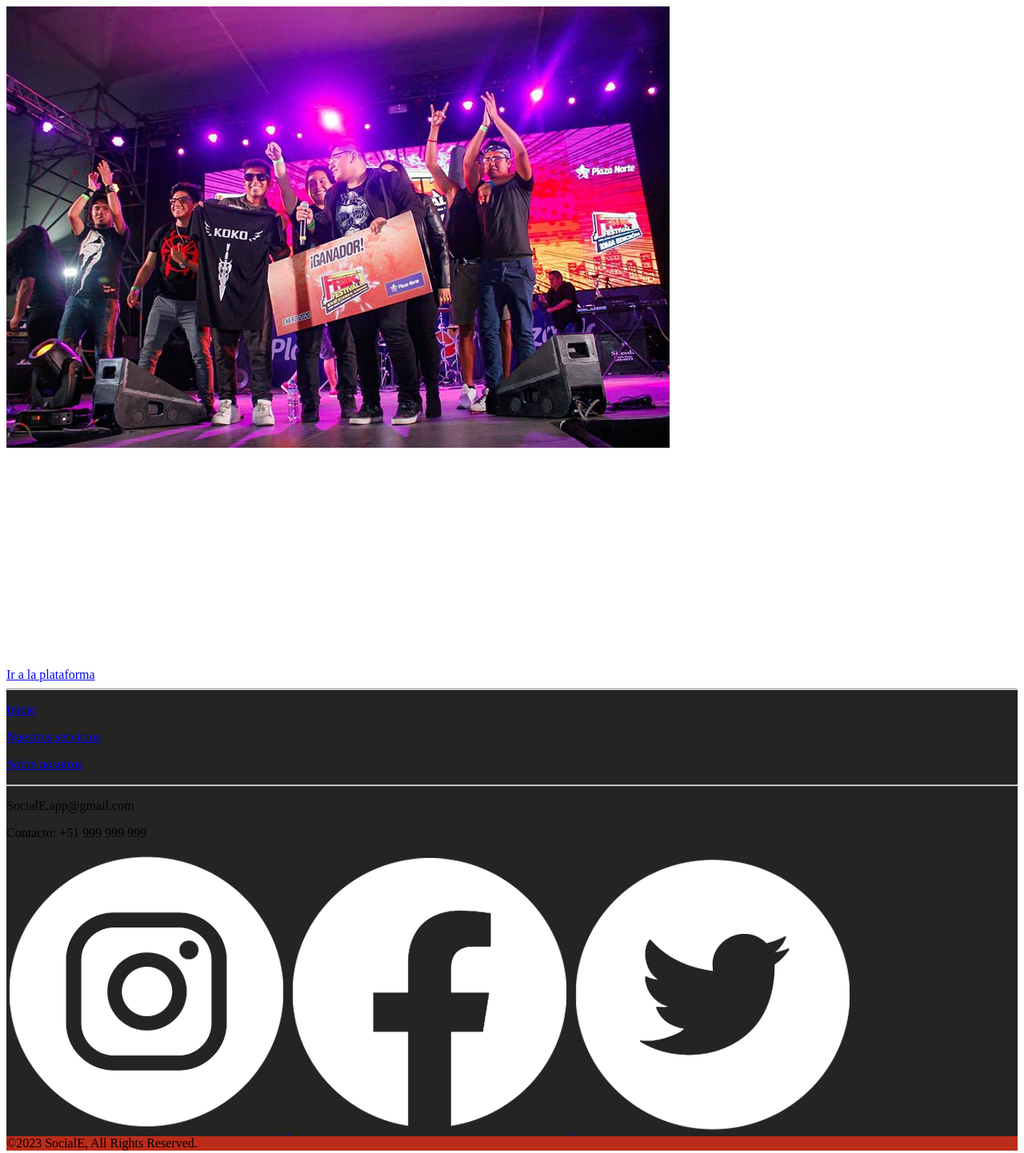
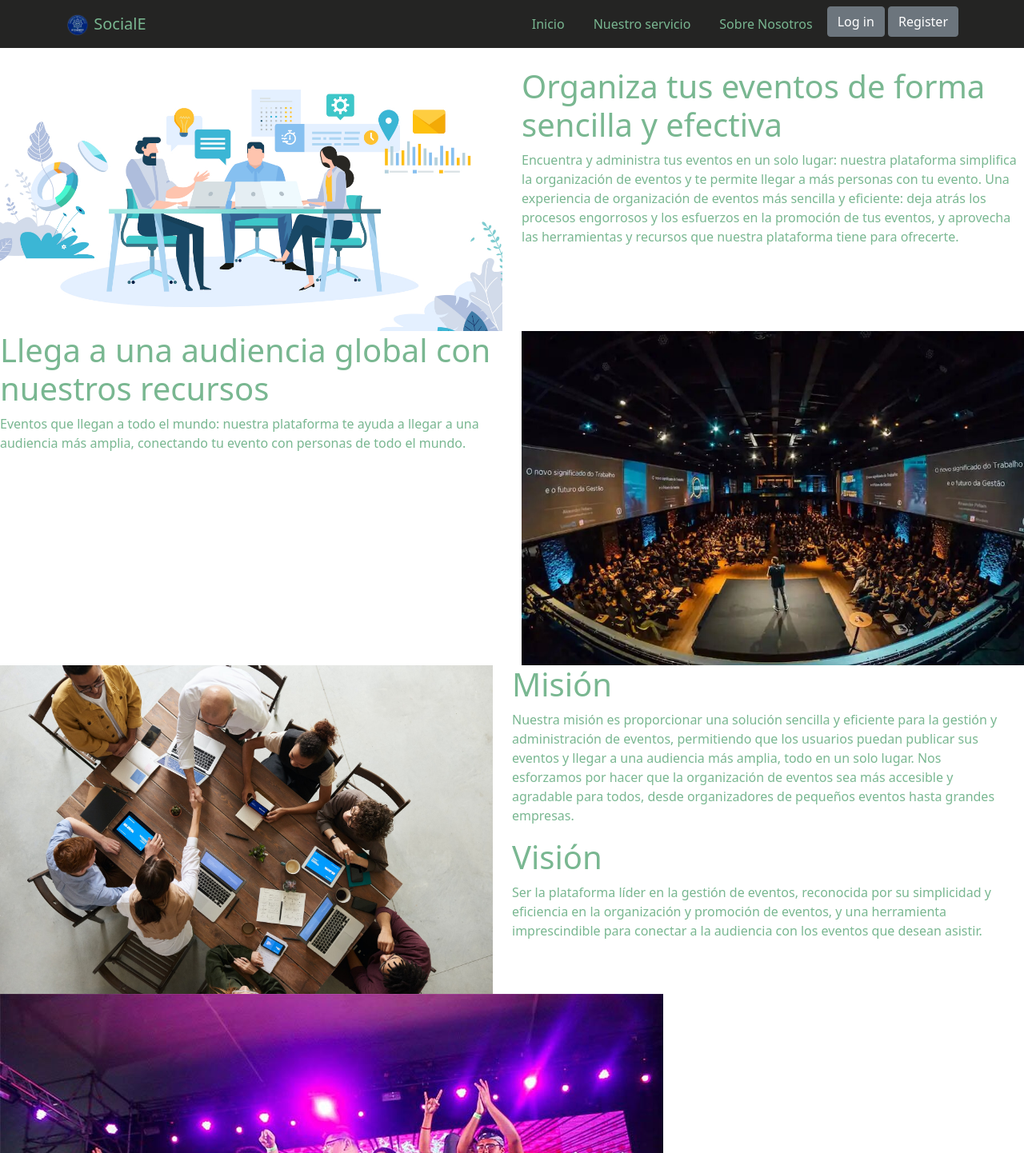
Before and after one commit to OnService-WS51/LandingPage.github.io, a plain HTML site: page index.html in a window 1280 px wide. Shown: the top 1442 px of the page at 80% size. Drawn offline with nearby package versions, Linux system fonts and the light colour scheme.

Commit message:
Actualización del Landing Page
Añadido del <html> porque alguien lo arreglo.
Añadido de la sección "Organiza tus eventos de forma divertida y sencilla"

```diff
--- a/index.html
+++ b/index.html
@@ -1,3 +1,112 @@
+<!DOCTYPE html>
+<html lang="en">
+<head>
+    <meta charset="UTF-8">
+    <meta http-equiv="X-UA-Compatible" content="IE=edge">
+    <meta name="viewport" content="width=device-width, initial-scale=1.0">
+    <title>SocialE</title>
+    <link href="https://cdn.jsdelivr.net/npm/bootstrap@5.1.1/dist/css/bootstrap.min.css" rel="stylesheet"
+    integrity="sha384-F3w7mX95PdgyTmZZMECAngseQB83DfGTowi0iMjiWaeVhAn4FJkqJByhZMI3AhiU" crossorigin="anonymous">
+    <link href="styles.css" rel="stylesheet">
+    <link href="https://fonts.googleapis.com/css2?family=Roboto:wght@100&display=swap">
+</head>
+<body>
+<nav class="navbar navbar-expand-md navbar-light" style="background-color: #242423">
+    <div class="container">
+        <a class="navbar-brand mb-0" style="color: #79B791">
+            <img src="images/11.png" alt="" width="30" height="30" class="d-inline-block align-text-top">
+            SocialE
+        </a>
+
+        <button class="navbar-toggler" type="button" data-bs-toggle="collapse"
+                data-bs-target="#navbarNav" aria-controls="navbarNav" aria-expanded="false"
+                aria-label="Toggle navigation">
+            <span class="navbar-toggler-icon"></span>
+        </button>
+        <div class="collapse navbar-collapse" id="navbarNav">
+            <ul class="navbar-nav ms-auto">
+                <li class="nav-item active">
+                    <a key="home" class="nav-link tr" href="#" style="color: #79B791; margin: 2px 10px">Inicio</a>
+                </li>
+                <li class="nav-item active">
+                    <a key="services" class="nav-link tr" href="#servicio" style="color: #79B791; margin: 2px 10px">Nuestro servicio</a>
+                </li>
+                <li class="nav-item active">
+                    <a key="about" class="nav-link tr" href="#nosotros" style="color: #79B791; margin: 2px 10px">Sobre Nosotros</a>
+                </li>
+                <li class="nav-item active">
+                    <a key="platform" class="btn btn-secondary tr" href="#">Log in</a>
+                    <a key="platform" class="btn btn-secondary tr" href="#">Register</a>
+                </li>
+
+            </ul>
+        </div>
+    </div>
+</nav>
+
+<div class="pt-4">
+
+    <div class="row row-spacing">
+        <div class="col-md-6 left section-img" id="servicio">
+            <img src="images/organizando.jpg" class="img-fluid mx-auto d-block w-100" alt="cleaning-team">
+        </div>
+        <div class="col-md-6 right">
+            <figure class="section-text_right">
+                <h1 key="variety" class="tr" style="color: #79B791">
+                    Organiza tus eventos de forma sencilla y efectiva
+                </h1>
+                <p key="system" class="tr" style="color: #79B791">
+                    Encuentra y administra tus eventos en un solo lugar: nuestra plataforma simplifica la organización de eventos y te permite llegar a más personas con tu evento. Una experiencia de organización de eventos más sencilla y eficiente: deja atrás los procesos engorrosos y los esfuerzos en la promoción de tus eventos, y aprovecha las herramientas y recursos que nuestra plataforma tiene para ofrecerte.
+                </p>
+            </figure>
+        </div>
+
+    </div>
+
+    <div class="row row-spacing" >
+        <div class="col-md-6 left">
+            <figure class="section-text_left">
+                <h1 key="security" class="tr" style="color: #79B791">
+                    Llega a una audiencia global con nuestros recursos
+                </h1>
+                <p key="enterprise" class="tr" style="color: #79B791">
+                    Eventos que llegan a todo el mundo: nuestra plataforma te ayuda a llegar a una audiencia más amplia, conectando tu evento con personas de todo el mundo.
+                </p>
+            </figure>
+        </div>
+        <div class="col-md-6 section-img">
+            <img src="images/audiencia.jpg" class="img-fluid mx-auto d-block w-100" alt="bucket">
+        </div>
+    </div>
+
+
+    <div class="row row-spacing" id="nosotros">
+        <div class="row">
+            <div class="col-md-6 section-img">
+                <img src="images/team.jpg" class="img-fluid mx-auto d-block w-100" alt="work-team">
+            </div>
+            <div class="col-md-6 left">
+                <figure class="section-text_right">
+                    <h1 style="color: #79B791">
+                        Misión
+                    </h1>
+                    <p  key="weare" class="tr" style="color: #79B791">
+                        Nuestra misión es proporcionar una solución sencilla y eficiente para la gestión y administración de eventos, permitiendo que los usuarios puedan publicar sus eventos y llegar a una audiencia más amplia, todo en un solo lugar. Nos esforzamos por hacer que la organización de eventos sea más accesible y agradable para todos, desde organizadores de pequeños eventos hasta grandes empresas.
+                    </p>
+                    <h1 style="color: #79B791">
+                        Visión
+                    </h1>
+                    <p  key="weare" class="tr" style="color: #79B791">
+                        Ser la plataforma líder en la gestión de eventos, reconocida por su simplicidad y eficiencia en la organización y promoción de eventos, y una herramienta imprescindible para conectar a la audiencia con los eventos que desean asistir.
+                    </p>
+                </figure>
+            </div>
+        </div>
+    </div>
+
+</div>
+
+
 <div class="image">
     <img src="images/bg-final.jpg" class="image-final" alt="cleaning">
     <div class="image-overlay">
@@ -14,11 +123,6 @@
     </div>
 
 </div>
-
-<script src="https://cdn.jsdelivr.net/npm/bootstrap@5.1.1/dist/js/bootstrap.bundle.min.js"
-        integrity="sha384-/bQdsTh/da6pkI1MST/rWKFNjaCP5gBSY4sEBT38Q/9RBh9AH40zEOg7Hlq2THRZ"
-        crossorigin="anonymous">
-</script>
 
 <footer class="text-center text-lg-start text-white" style="background-color: #242423">
     <div class="container p-4 pb-0">
@@ -56,3 +160,10 @@
         ©2023 SocialE, All Rights Reserved.
     </div>
 </footer>
+<script src="https://cdn.jsdelivr.net/npm/bootstrap@5.1.1/dist/js/bootstrap.bundle.min.js"
+        integrity="sha384-/bQdsTh/da6pkI1MST/rWKFNjaCP5gBSY4sEBT38Q/9RBh9AH40zEOg7Hlq2THRZ"
+        crossorigin="anonymous">
+</script>
+</body>
+
+</html>
```
